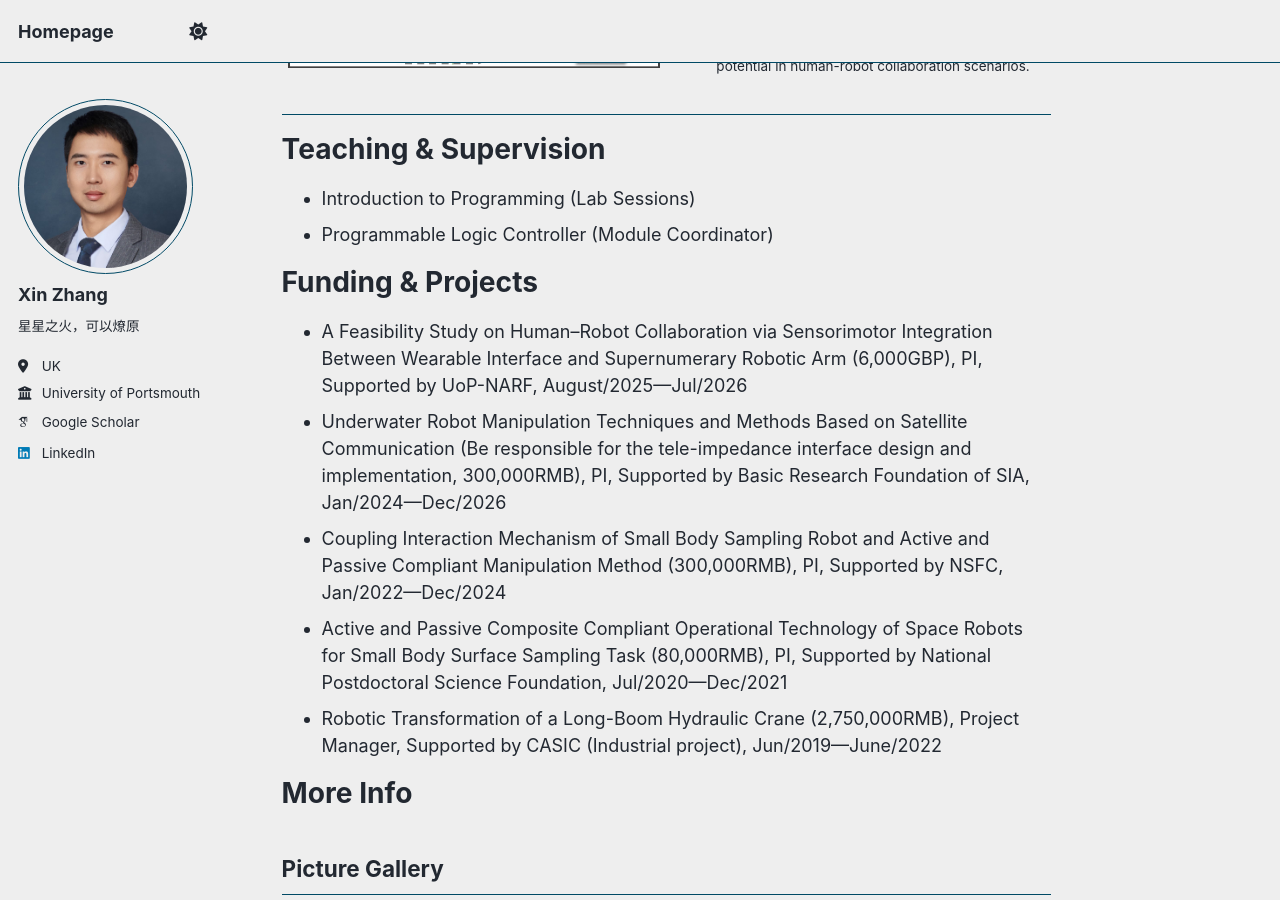
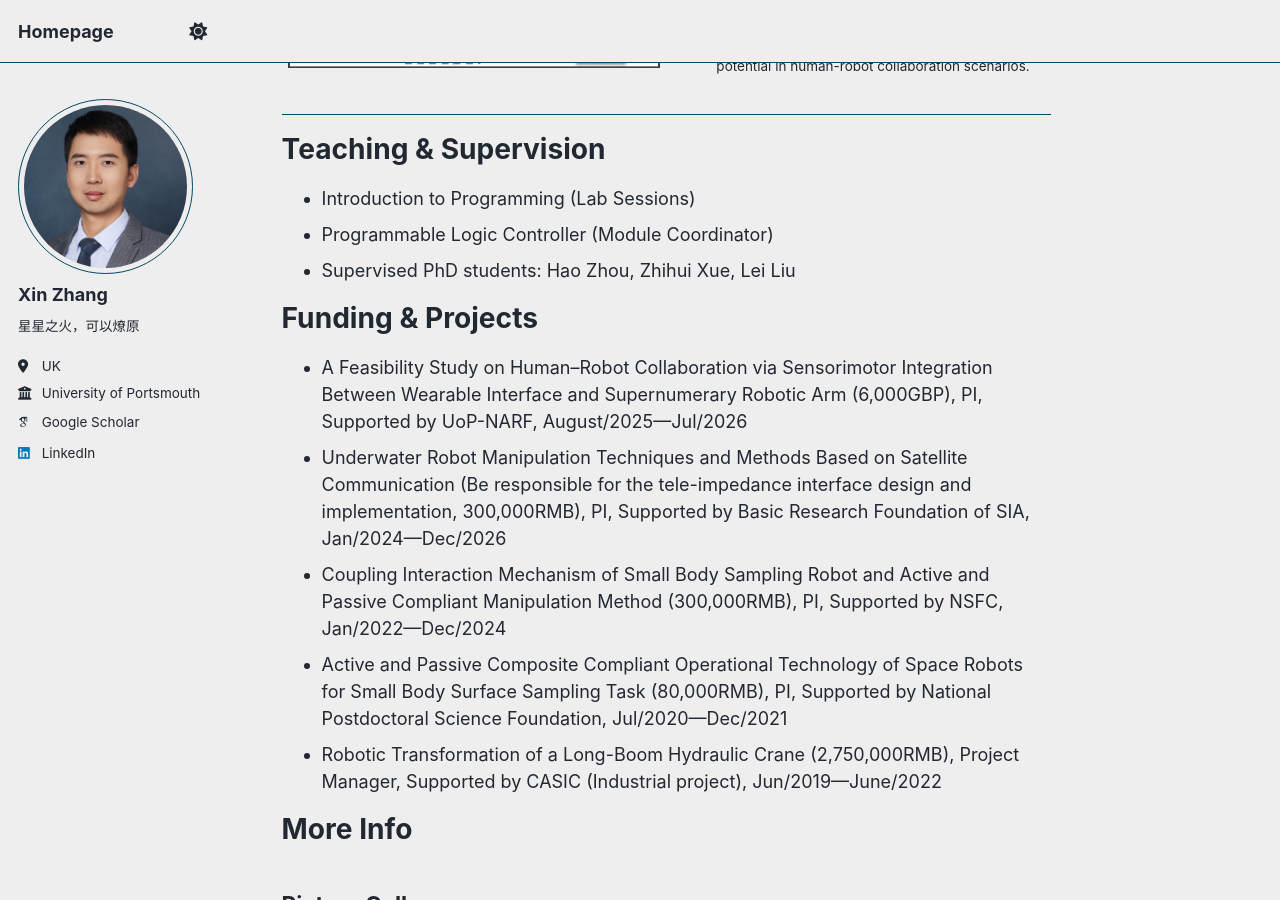
Before and after one commit to Mansion-ZX/Mansion-ZX.github.io, a Jekyll site: the page built from _pages/about.md, in a window 1280 px wide and 900 px high, scrolled down 4403 px. Built offline with Jekyll 4.4.1, drawn with Linux system fonts in a browser that asks for light colours; some web fonts are replaced; a script that is not in the unit is left out.

Commit message:
Update about.md

```diff
--- a/_pages/about.md
+++ b/_pages/about.md
@@ -144,6 +144,7 @@ Teaching & Supervision
 ======
 - Introduction to Programming (Lab Sessions)
 - Programmable Logic Controller (Module Coordinator)
+- Supervised PhD students: Hao Zhou, Zhihui Xue, Lei Liu
 
 Funding & Projects
 ======
```
